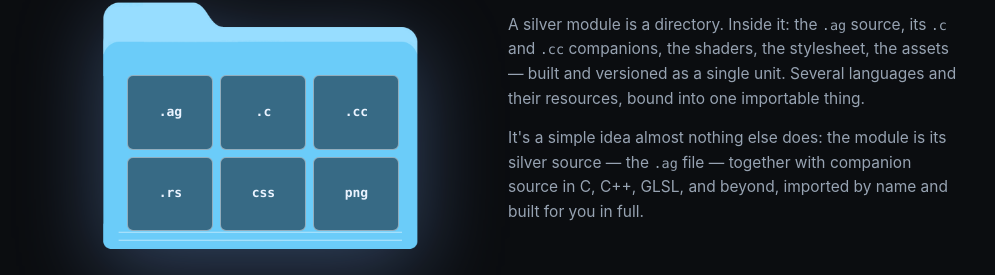
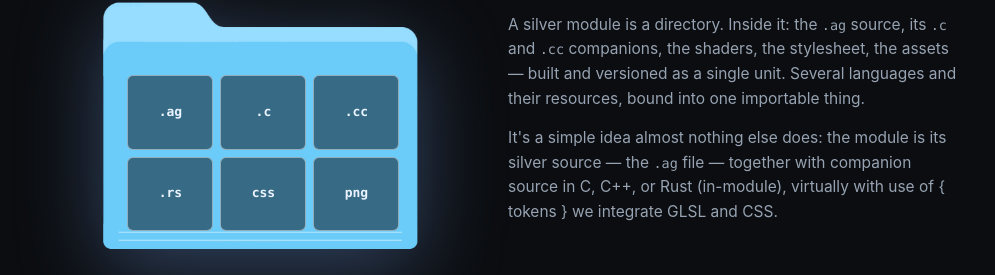
Before and after one commit to ar-visions/ar-visions.github.io, a plain HTML site: page index.html in a window 1280 px wide. Shown: the part 2255-2530 px from the top of the page, without its empty margins (142-1137 px from the left). Drawn offline with Linux system fonts and the light colour scheme.

Commit message:
add rust

```diff
--- a/index.html
+++ b/index.html
@@ -330,8 +330,8 @@
           <code>.cc</code> companions, the shaders, the stylesheet, the assets — built and versioned as a
           single unit. Several languages and their resources, bound into one importable thing.</p>
         <p>It's a simple idea almost nothing else does: the module is its silver source — the <code>.ag</code>
-          file — together with companion source in C, C++, GLSL, and beyond, imported by name and built for
-          you in full.</p>
+          file — together with companion source in C, C++, or Rust (in-module),
+          virtually with use of { tokens } we integrate GLSL and CSS.</p>
       </div>
     </div>
   </div>
```
